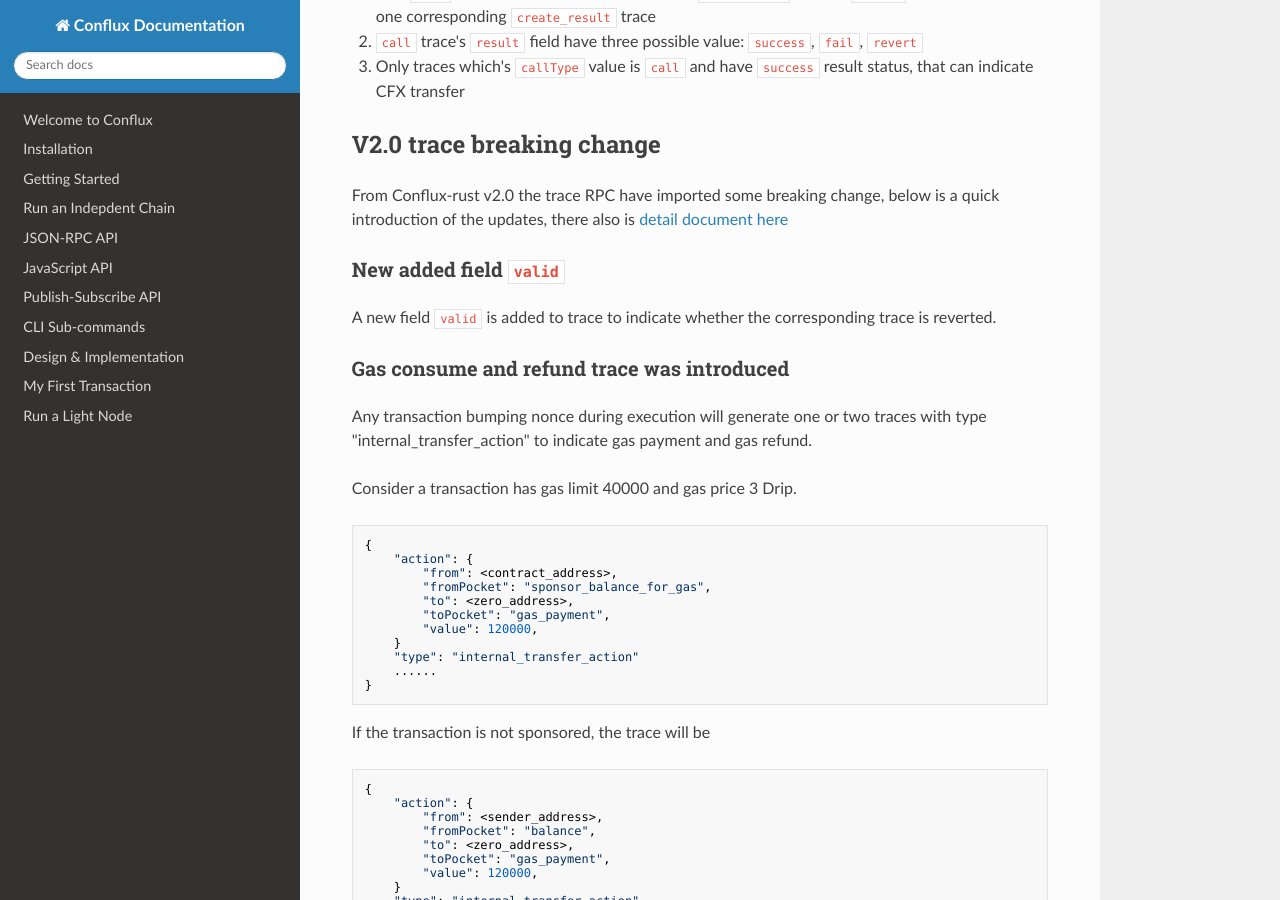
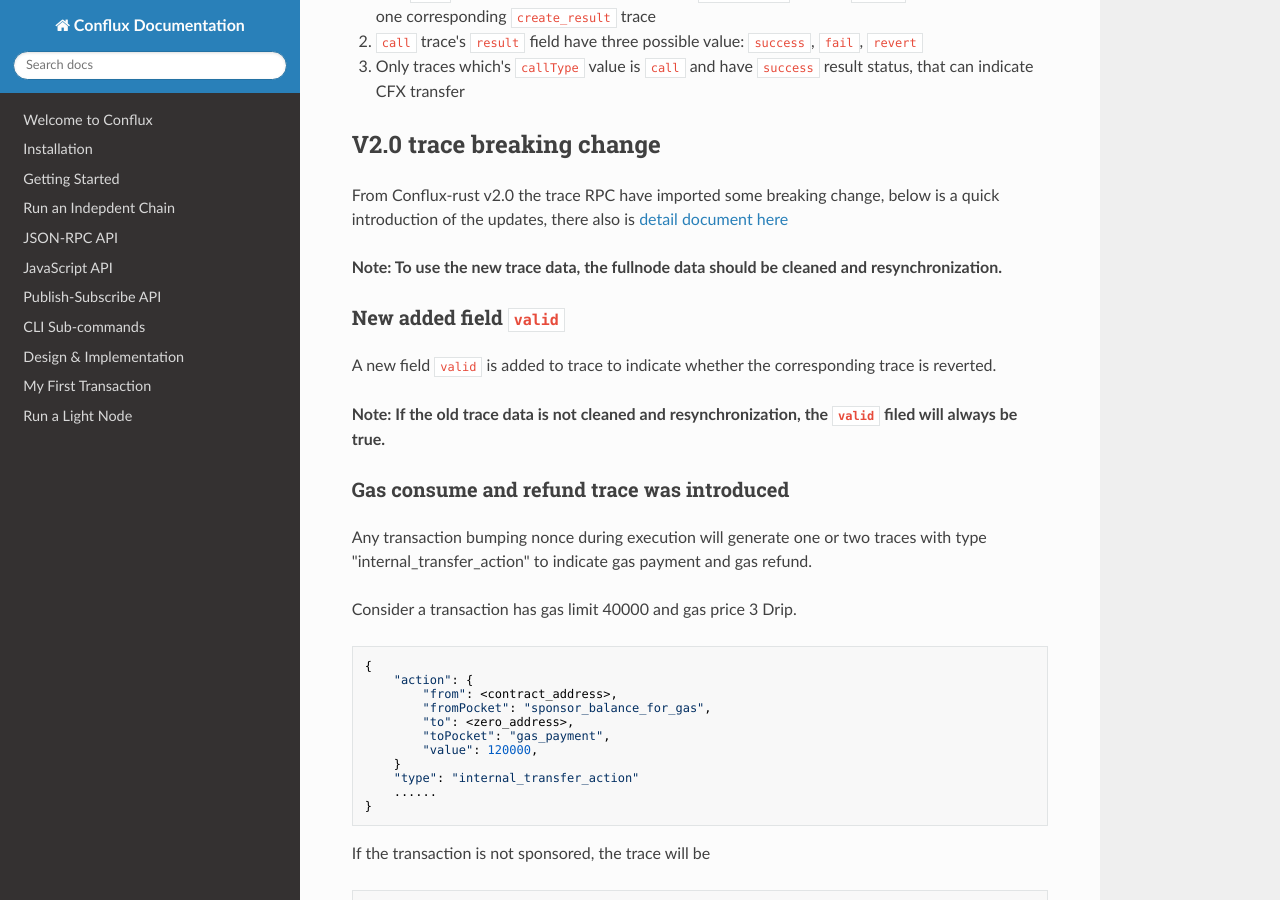
Before and after one commit to Conflux-Chain/conflux-doc, an MkDocs documentation site: the page built from docs/RPCs/trace-rpc.md, in a window 1280 px wide and 900 px high, scrolled down 6067 px. Built offline with MkDocs 1.6.1, drawn with Linux system fonts in a browser that asks for light colours; nearby versions of some CDN libraries.

Commit message:
cfx and trace RPC update (#72)
* add mainnet hardfork number

* rpc change

* add note about new trace

```diff
--- a/docs/RPCs/trace-rpc.md
+++ b/docs/RPCs/trace-rpc.md
@@ -386,9 +386,13 @@ curl --location --request POST 'http://testnet-rpc:12537' \
 
 From Conflux-rust v2.0 the trace RPC have imported some breaking change, below is a quick introduction of the updates, there also is [detail document here](https://github.com/Conflux-Chain/CIPs/issues/88)
 
+**Note: To use the new trace data, the fullnode data should be cleaned and resynchronization.**
+
 ### New added field `valid`
 
 A new field `valid` is added to trace to indicate whether the corresponding trace is reverted.
+
+**Note: If the old trace data is not cleaned and resynchronization, the `valid` filed will always be true.**
 
 ### Gas consume and refund trace was introduced
 
```
